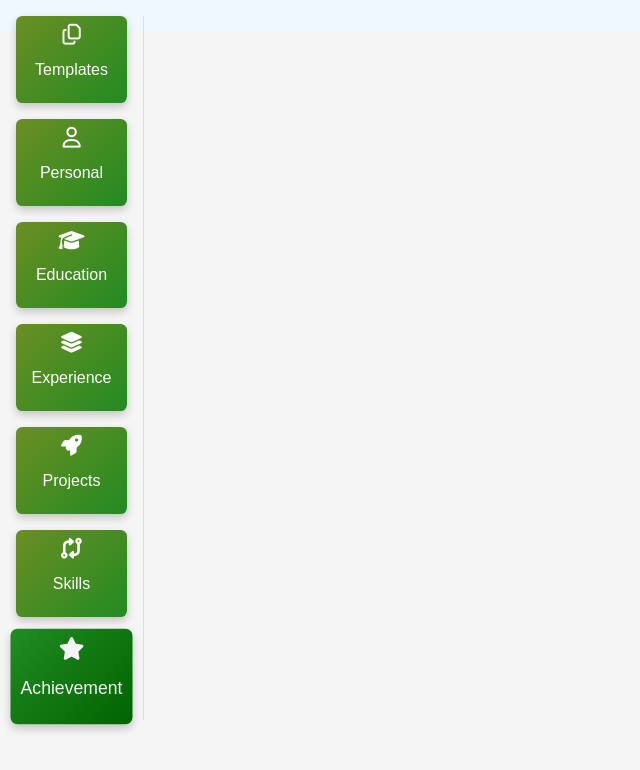
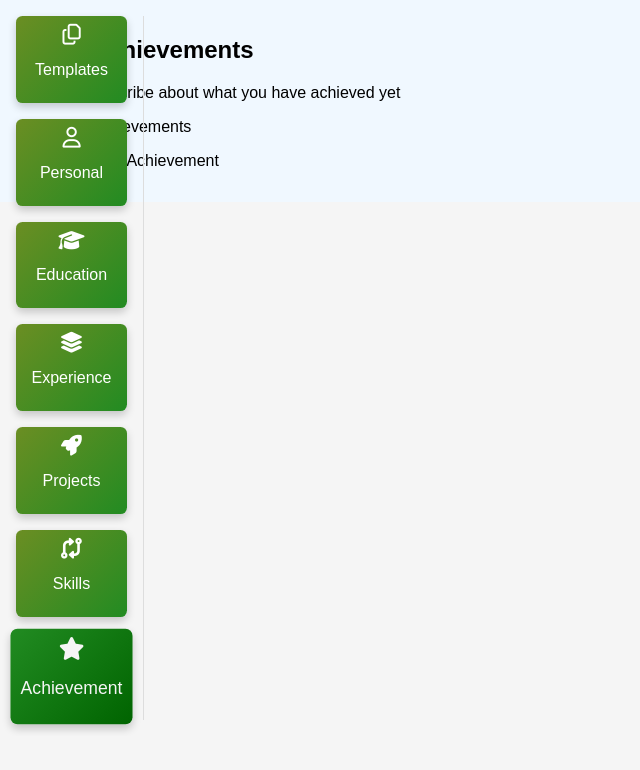
Before and after one commit to rohitghatal1/CVMaker-ReactJS, a React (Create React App) app: page / in a window 1280 px wide. Both pictures are taken after a click on the element "Achievement". Shown: the top 770 px of the page, without its empty margins (0-640 px from the left). Built offline with nearby package versions, Linux system fonts and the light colour scheme.

Commit message:
added achievement component

```diff
--- a/src/components/CVgenerator.js
+++ b/src/components/CVgenerator.js
@@ -6,6 +6,7 @@ import Education from '../componentsInner/Education';
 import Experience from '../componentsInner/Experience';
 import Projects from '../componentsInner/Projects';
 import Skills from '../componentsInner/Skills';
+import Achievements from '../componentsInner/Achievements';
 
 export default function CVgenerator() {
     const[activeStep, setActiveStep] = useState('Templates');
@@ -57,6 +58,7 @@ export default function CVgenerator() {
                         {activeStep === 'Experience' && <Experience/>}
                         {activeStep === 'Projects' && <Projects/>}
                         {activeStep === 'Skills' && <Skills/>}
+                        {activeStep === 'Achievement' && <Achievements/>}
                     </div>
             </div>
         </div>
--- /dev/null
+++ b/src/componentsInner/Achievements.js
@@ -0,0 +1,22 @@
+import React from 'react'
+
+export default function Achievements() {
+  return (
+    <div>
+      <div className="achievementComponent">
+        <h2>Achievements</h2>
+        <p>Describe about what you have achieved yet</p>
+
+        <section className="achievementSection">
+            <div className="addedAchievement">
+                <p>Achievements</p>
+            </div>
+
+            <div className="newAchievement">
+                <p>New Achievement</p>
+            </div>
+        </section>
+      </div>
+    </div>
+  )
+}
```
